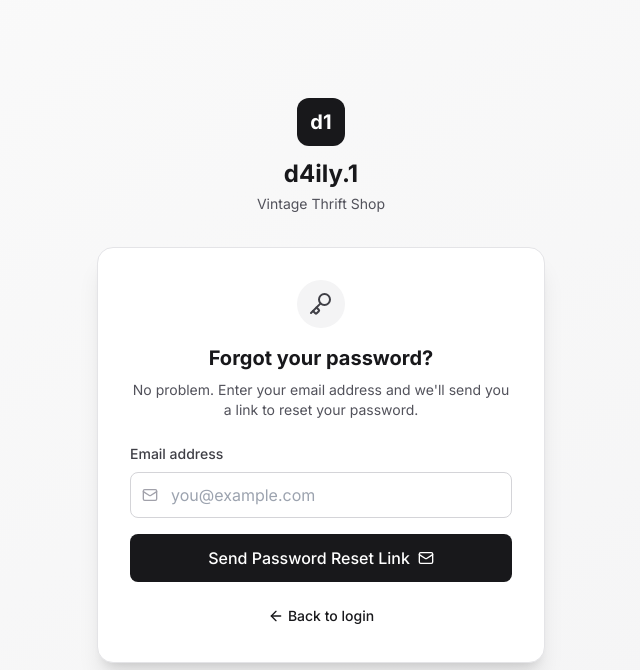
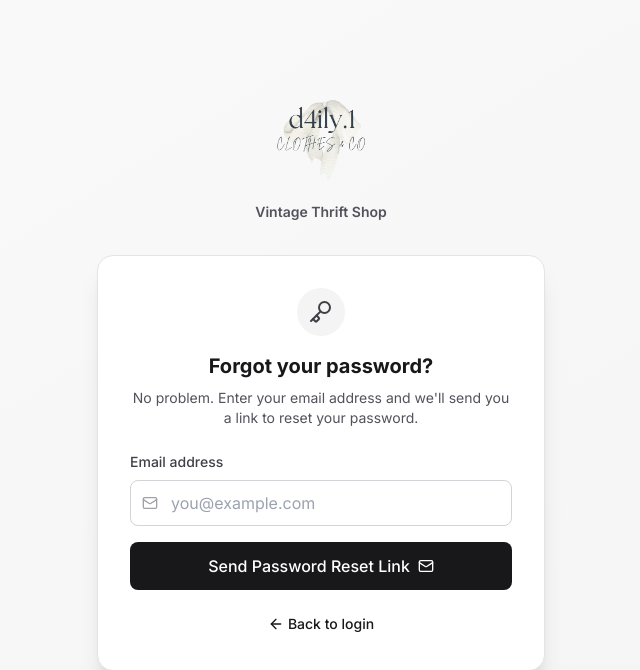
Before and after one commit to haziqfaruqi/new-d4ily.1, a Laravel app: page /forgot-password in a window 1280 px wide. Shown: the top 670 px of the page, without its empty margins (319-959 px from the left). Run offline with Laravel 10, Linux system fonts and the light colour scheme; parts of the project's set-up code (start-up, migrations or seed data) failed here and were passed over; some libraries are stand-ins or nearby versions.

Commit message:
update logo reset password, pagination

```diff
--- a/resources/views/auth/forgot-password.blade.php
+++ b/resources/views/auth/forgot-password.blade.php
@@ -21,11 +21,8 @@
         <!-- Logo -->
         <div class="text-center mb-8">
             <a href="{{ route('shop.index') }}" class="inline-block">
-                <div class="h-12 w-12 rounded-xl bg-zinc-900 flex items-center justify-center mx-auto mb-3">
-                    <span class="text-xl font-bold text-white">d1</span>
-                </div>
-                <h1 class="text-2xl font-bold text-zinc-900">d4ily.1</h1>
-                <p class="text-sm text-zinc-600 mt-1">Vintage Thrift Shop</p>
+                <img src="{{ asset('logo/logo.png') }}" alt="d4ily.1" class="h-24 w-auto mx-auto mb-4">
+                <p class="text-sm font-semibold text-zinc-600 mt-2">Vintage Thrift Shop</p>
             </a>
         </div>
 
--- a/resources/views/shop/index.blade.php
+++ b/resources/views/shop/index.blade.php
@@ -133,7 +133,7 @@
                                     Price Range
                                 </h4>
                                 <form action="{{ route('shop.index') }}" method="GET" class="space-y-2">
-                                    @foreach(request()->except(['min_price', 'max_price']) as $key => $value)
+                                    @foreach(request()->except(['min_price', 'max_price', 'page']) as $key => $value)
                                         <input type="hidden" name="{{ $key }}" value="{{ $value }}">
                                     @endforeach
                                     <div class="flex gap-2">
```
Also changed, not shown: resources/views/auth/reset-password.blade.php (+2 -5 lines).
